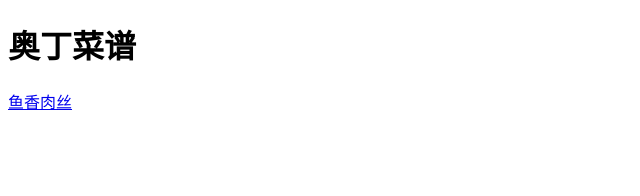
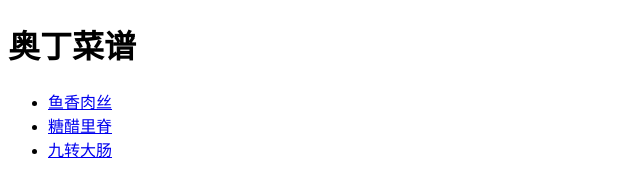
Before and after one commit to Eaduhc/odin-recipes, a plain HTML site: page index.html in a window 1280 px wide. Shown: the whole page, without its empty margins (0-640 px from the left). Drawn offline with Linux system fonts and the light colour scheme.

Commit message:
功能：添加糖醋里脊和九转大肠页面链接到奥丁菜谱首页

```diff
--- a/index.html
+++ b/index.html
@@ -6,6 +6,10 @@
 </head>
 <body>
     <h1>奥丁菜谱</h1>
-    <a href="recipes/pork-with-garlic-sauce.html">鱼香肉丝</a>
+    <ul>
+        <li><a href="recipes/pork-with-garlic-sauce.html">鱼香肉丝</a></li>
+        <li><a href="recipes/sweet-and-sour-fillet.html">糖醋里脊</a></li>
+        <li><a href="recipes/braised-intestines-in-brown-sauce.html">九转大肠</a></li>
+    </ul>
 </body>
 </html>
```
